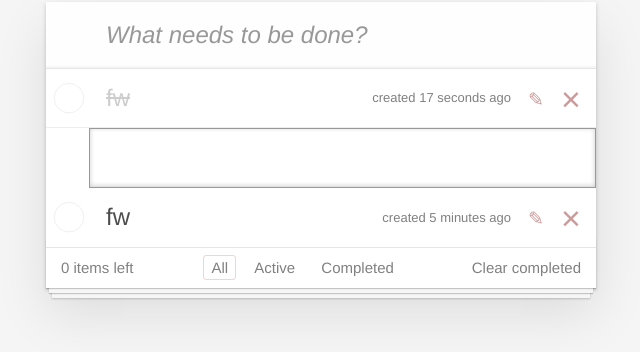
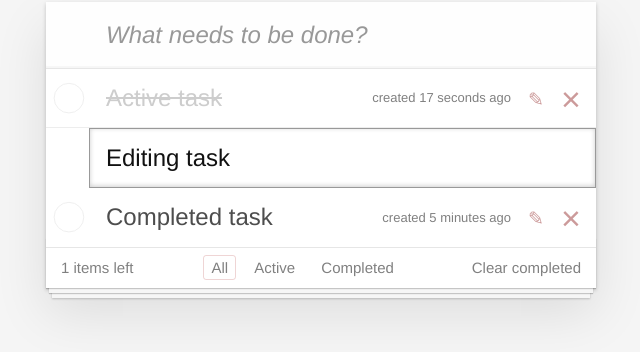
Before and after one commit to jm-program/todo-template, a plain HTML site: page index.html in a window 1280 px wide. Shown: the part 128-480 px from the top of the page, without its empty margins (319-959 px from the left). Drawn offline with Linux system fonts and the light colour scheme.

Commit message:
Update index.html

```diff
--- a/index.html
+++ b/index.html
@@ -16,7 +16,7 @@
             <div class="view">
               <input class="toggle" type="checkbox">
               <label>
-                <span class="description">fw</span>
+                <span class="description">Active task</span>
                 <span class="created">created 17 seconds ago</span>
               </label>
               <button class="icon icon-edit"></button>
@@ -27,19 +27,19 @@
             <div class="view">
               <input class="toggle" type="checkbox">
               <label>
-                <span class="description">fw</span>
+                <span class="description">Editing task</span>
                 <span class="created">created 5 minutes ago</span>
               </label>
               <button class="icon icon-edit"></button>
               <button class="icon icon-destroy"></button>
             </div>
-            <input type="text" class="edit">
+            <input type="text" class="edit" value="Editing task">
           </li>
           <li>
             <div class="view">
               <input class="toggle" type="checkbox">
               <label>
-                <span class="description">fw</span>
+                <span class="description">Completed task</span>
                 <span class="created">created 5 minutes ago</span>
               </label>
               <button class="icon icon-edit"></button>
@@ -48,7 +48,7 @@
           </li>
         </ul>
         <footer class="footer">
-          <span class="todo-count">0 items left</span>
+          <span class="todo-count">1 items left</span>
           <ul class="filters">
             <li>
               <button class="selected">All</button>
```
